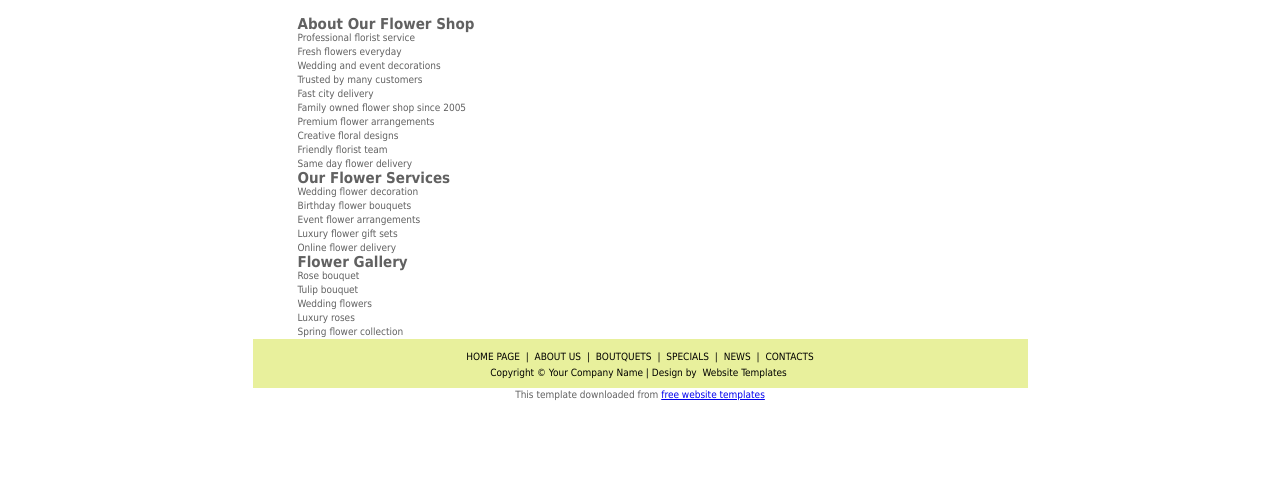
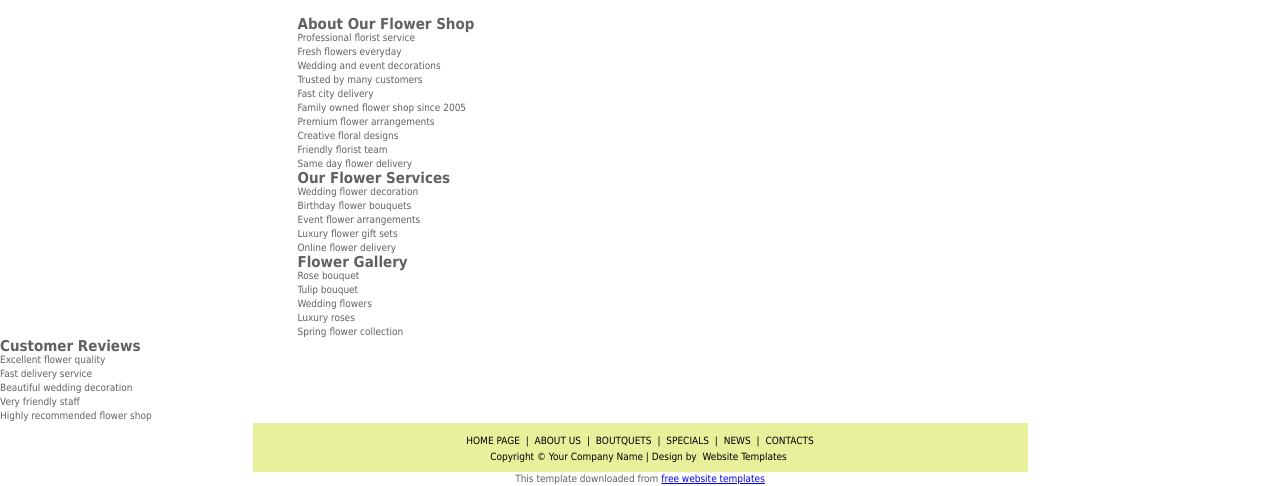
Before and after one commit to dinhquangkiet/phatvakiet, a website: page index.html in a window 1280 px wide. Shown: the part 661-1147 px from the top of the page. Before the commit the page ends 1063 px from the top, so only its background shows below. Drawn offline with Linux system fonts and the light colour scheme.

Commit message:
B commit 4 add customer review section

```diff
--- a/index.html
+++ b/index.html
@@ -192,7 +192,19 @@ Best choice for special event
 </div>
 
 </div>
+<!-- CUSTOMER REVIEWS -->
 
+<div class="reviews">
+
+<h2>Customer Reviews</h2>
+
+<p>Excellent flower quality</p>
+<p>Fast delivery service</p>
+<p>Beautiful wedding decoration</p>
+<p>Very friendly staff</p>
+<p>Highly recommended flower shop</p>
+
+</div>
 <div id="footer">
 
 <p>
```
